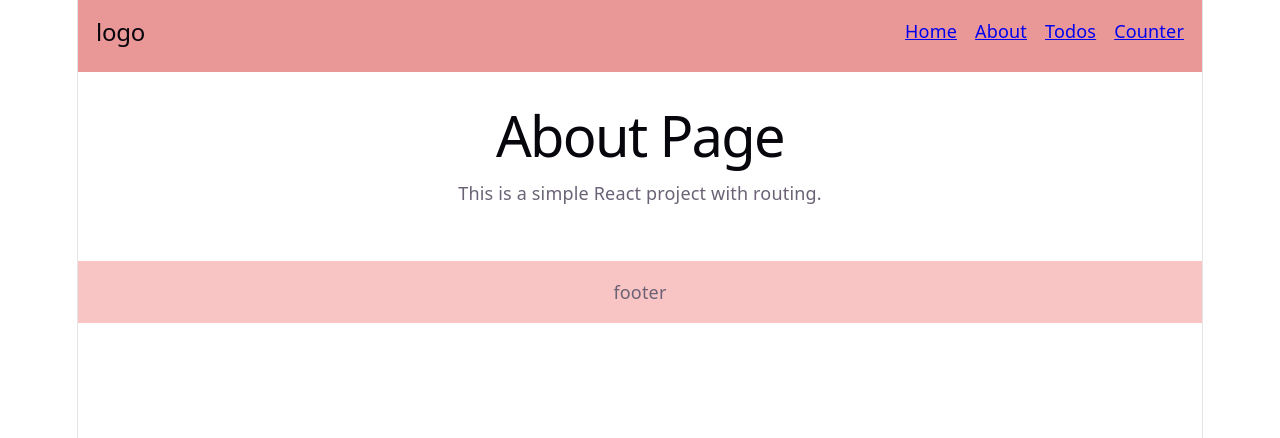
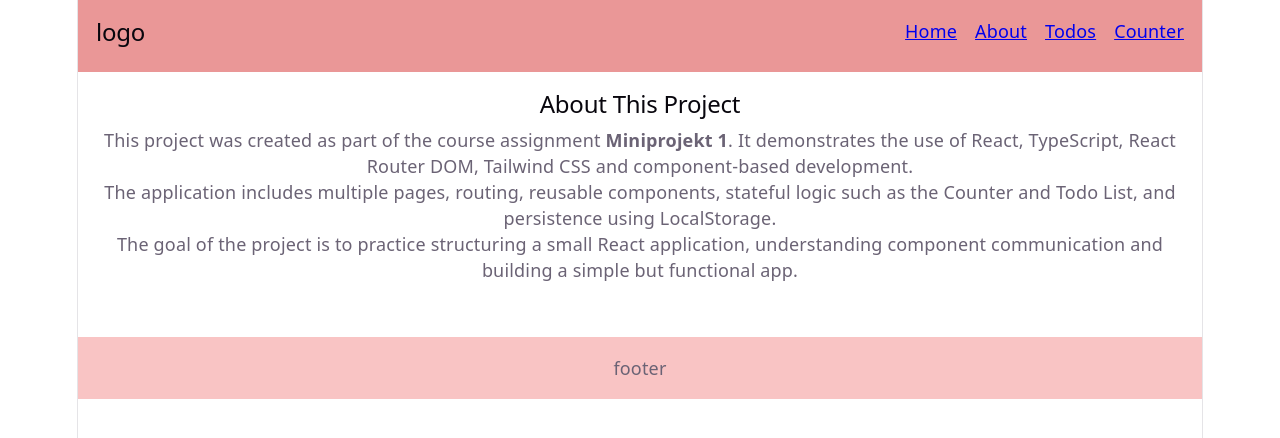
Before and after one commit to sanhu7/react-app-fixed, a React (Vite) app: page /about in a window 1280 px wide. Shown: the top 438 px of the page. Built offline with nearby package versions, Linux system fonts and the light colour scheme.

Commit message:
use Card component in homePage and aboutPage

```diff
--- a/src/components/TodoItem.tsx
+++ b/src/components/TodoItem.tsx
@@ -1,5 +1,5 @@
 import { useState } from "react";
-import type { Todo } from "../types/Todo";
+import type { Todo } from "../Types/Todo";
 
 interface Props {
     todo: Todo;
--- a/src/pages/about-page.tsx
+++ b/src/pages/about-page.tsx
@@ -1,8 +1,26 @@
+import Card from "../components/Card";
+
 export default function AboutPage() {
     return (
-        <div style={{ textAlign: "center" }}>
-            <h1>About Page</h1>
-            <p>This is a simple React project with routing.</p>
+        <div className="flex justify-center mt-10 px-4">
+            <Card title="About This Project">
+                <div className="text-left text-gray-700 leading-relaxed text-2xl">
+                    <p>
+                        This project was created as part of the course assignment <strong>Miniprojekt 1</strong>.
+                        It demonstrates the use of React, TypeScript, React Router DOM, Tailwind CSS and component-based development.
+                    </p>
+
+                    <p className="mt-4">
+                        The application includes multiple pages, routing, reusable components,
+                        stateful logic such as the Counter and Todo List, and persistence using LocalStorage.
+                    </p>
+
+                    <p className="mt-4">
+                        The goal of the project is to practice structuring a small React application,
+                        understanding component communication and building a simple but functional app.
+                    </p>
+                </div>
+            </Card>
         </div>
     );
 }
```
